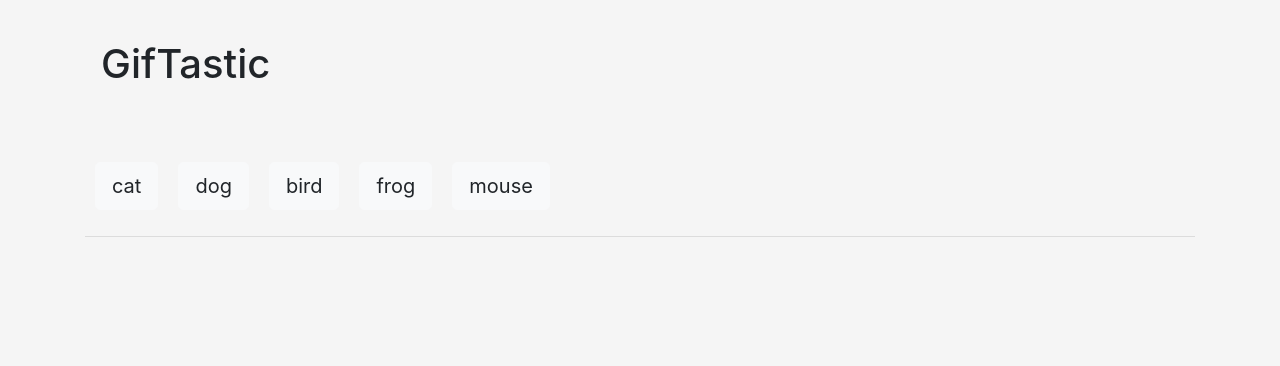
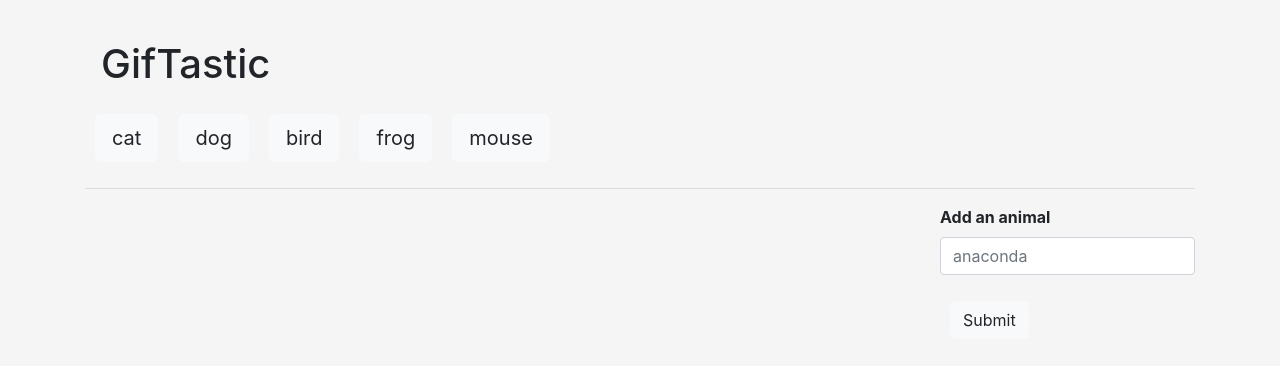
Before and after one commit to Wilder101/GifTastic, a plain HTML site: page index.html in a window 1280 px wide. Drawn offline with nearby package versions, Linux system fonts and the light colour scheme.

Commit message:
Prototype complete

```diff
--- a/assets/css/style.css
+++ b/assets/css/style.css
@@ -12,3 +12,7 @@ button {
     float: left;
     margin: 10px;
 }
+
+label {
+    font-weight: bold;
+}
--- a/assets/javascript/app.js
+++ b/assets/javascript/app.js
@@ -11,33 +11,29 @@ $(document).ready(function() {
         "mouse"
     ];
 
-    // Counter of buttons for easy identification
-    let btnCounter = 0;
-
     // Render buttons function
     function renderButtons() {
+
+        // Clear out button content area
+        $("#content-buttons").empty();
 
         // Loop thround and render all topics into clickable buttons (in reverse order)
         for (let i = topics.length - 1; i >= 0 ; i--) {
 
             // Create button
             let aButton = $("<button>");
-            aButton.addClass("btn btn-lg btn-light");
-            aButton.addClass("type", "button");
-            aButton.attr("id", "topic");
+            aButton.addClass("btn btn-lg btn-light topic");
             aButton.attr("data-value", topics[i]);
             aButton.text(topics[i]);
 
             // Add button to page content
             $("#content-buttons").prepend(aButton);
 
-            // Update total button counter
-            btnCounter++;
         }
     } // End render buttons function
 
-    // Click event listener for all buttons
-    $(document).on("click", "button", getGiphyData);
+    // Click event listener for topic buttons
+    $(document).on("click", ".topic", getGiphyData);
 
     // Get GIPHY data via API
     function getGiphyData() {
@@ -67,9 +63,6 @@ $(document).ready(function() {
             // storing the data from the AJAX request in the results variable
             var results = response.data;
 
-            // Clear content, prep for images display
-            // $("#content").empty();
-
             // Display each result item
             for (let i = 0; i < results.length; i++) {
 
@@ -90,18 +83,34 @@ $(document).ready(function() {
 
                 // Show images
                 $("#content").prepend(topicDiv);
-                // $("#content").append(topicDiv);
-
-                // Prepend the topicDiv to the HTML page in the "#content" div
 
             } // End loop
+        });   // End .ajax method
+    }         // End get GIPHY data function
 
-            // Show buttons again -- UPDATE LATER!!!!!!!!!!!!!!!!!!!!!!!!!!!!!!!!!!!!!
-            // renderButtons();
+    // Click event listener for new topic submit button
+    $(document).on("click", "#add-topic-button", newTopicSubmit);
 
-        }); // End .ajax method
-    } // End get GIPHY data function
+    // Add new topic
+    function newTopicSubmit() {
 
+        // Prevent form from refreshing the page
+        event.preventDefault();
+
+        // Get text input from user interface
+        let newTopic = $("#add-topic").val().trim();
+
+        console.log(newTopic);
+
+        // Add new topic to array of topics
+        topics.push(newTopic);
+
+        // Show buttons again
+        renderButtons();
+
+    } // End new topic submit button function
+
+    // ****************************************
     // On page load, create buttons from topics
     renderButtons();
 
--- a/index.html
+++ b/index.html
@@ -22,19 +22,33 @@
     </head>
 
     <body>
+
+        <!-- Bootstrap container -->
         <div class="container">
 
             <br>
             <h1 class="title m-3">GifTastic</h1>
-            <br><br>
 
             <!-- Button content inserted here -->
             <div id="content-buttons"></div>
-
             <hr>
 
-            <!-- Content inserted here -->
-            <div id="content"></div>
+            <!-- Gifs and add topic button content -->
+            <div class="row">
+                <div class="col-9">
+                    <!-- Gif Content inserted here -->
+                    <div id="content"></div>
+                </div>
+                <div class="col-3">
+                    <form>
+                        <div class="form-group">
+                            <label>Add an animal</label>
+                            <input type="text" class="form-control" id="add-topic" placeholder="anaconda">         <!-- for="add-topic" -->
+                        </div>
+                        <button type="submit" class="btn btn-primary btn-light" id="add-topic-button">Submit</button>
+                    </form>
+                </div>
+            </div>
 
         </div> <!-- End Bootstrap container -->
 
```
